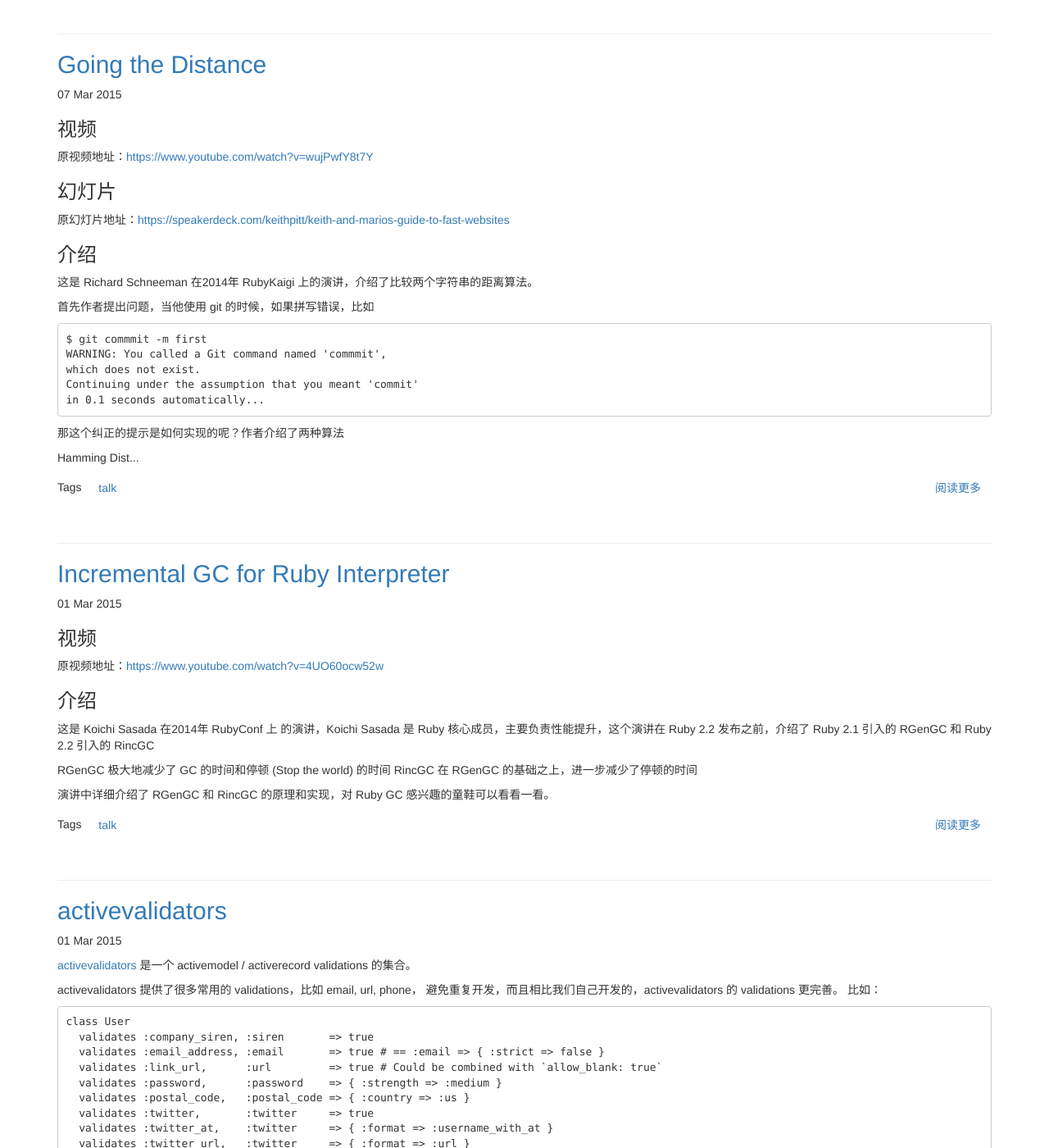
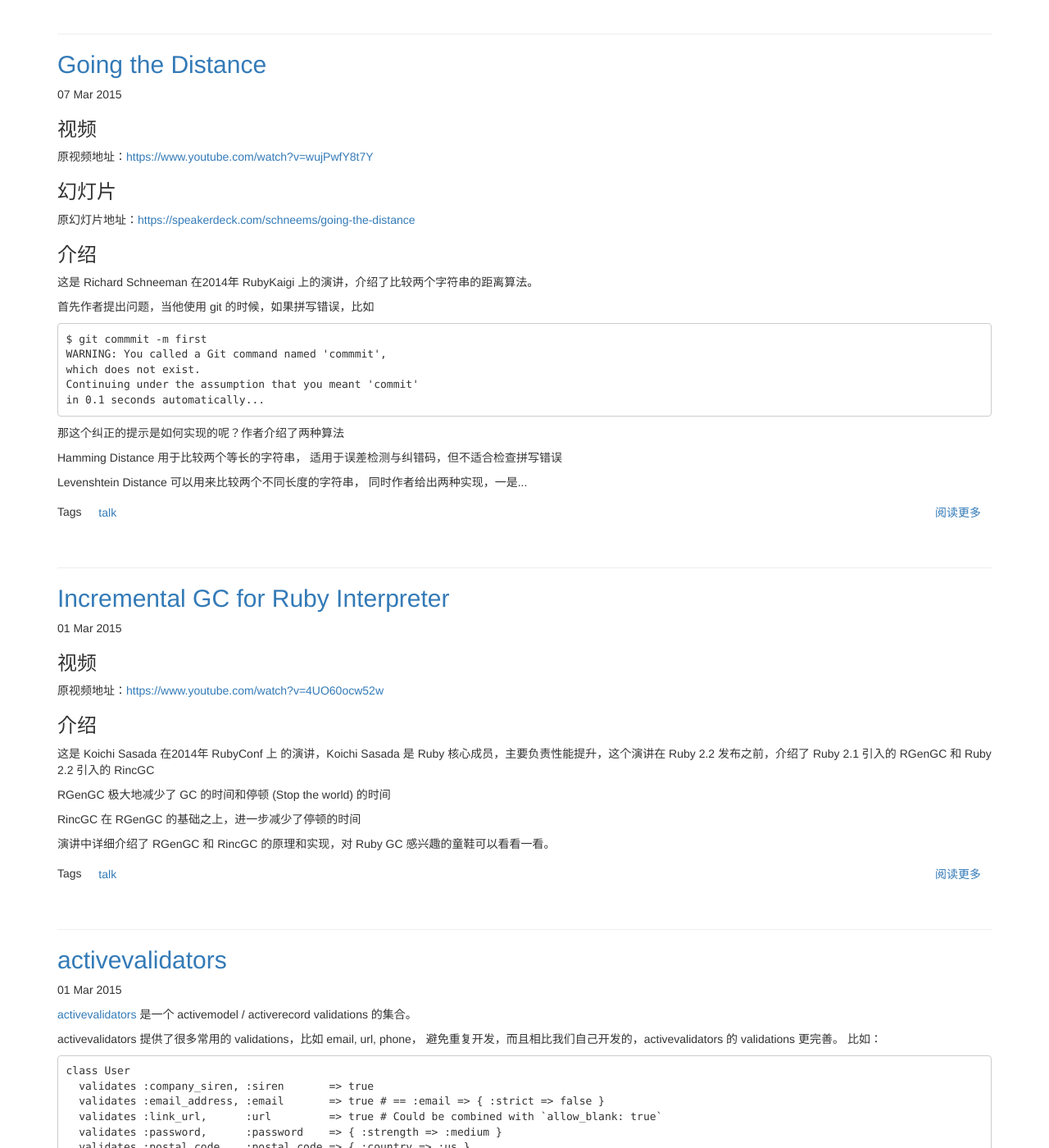
Before and after one commit to xinminlabs/xinminzatan, a Jekyll site: the page built from index.html, in a window 1280 px wide and 1400 px high, scrolled down 526 px. Shown: the whole window at 82% size. Built offline with Jekyll 4.4.1, drawn with Linux system fonts in a browser that asks for light colours; Markdown is read by kramdown in place of the engine named in the settings; the list of posts is cut into pages by our own code; comment, search, counter and statistics services are not loaded; some of the changed lines change nothing that is shown.

Commit message:
fix slide url

```diff
--- a/_posts/2015-03-01-incremental-gc-for-ruby-interpreter.markdown
+++ b/_posts/2015-03-01-incremental-gc-for-ruby-interpreter.markdown
@@ -21,6 +21,7 @@
 Ruby 2.2 发布之前，介绍了 Ruby 2.1 引入的 RGenGC 和 Ruby 2.2 引入的 RincGC
 
 RGenGC 极大地减少了 GC 的时间和停顿 (Stop the world) 的时间
+
 RincGC 在 RGenGC 的基础之上，进一步减少了停顿的时间
 
 演讲中详细介绍了 RGenGC 和 RincGC 的原理和实现，对 Ruby GC
--- a/_posts/2015-03-07-Going-the-Distance.markdown
+++ b/_posts/2015-03-07-Going-the-Distance.markdown
@@ -249,7 +249,7 @@
   <img src="/img/loading.gif" class="lazy" data-src="/assets/Going-the-Distance/slide_229.jpg">
 </div>
 
-原幻灯片地址：<https://speakerdeck.com/keithpitt/keith-and-marios-guide-to-fast-websites>
+原幻灯片地址：<https://speakerdeck.com/schneems/going-the-distance>
 
 ### 介绍
 
```
